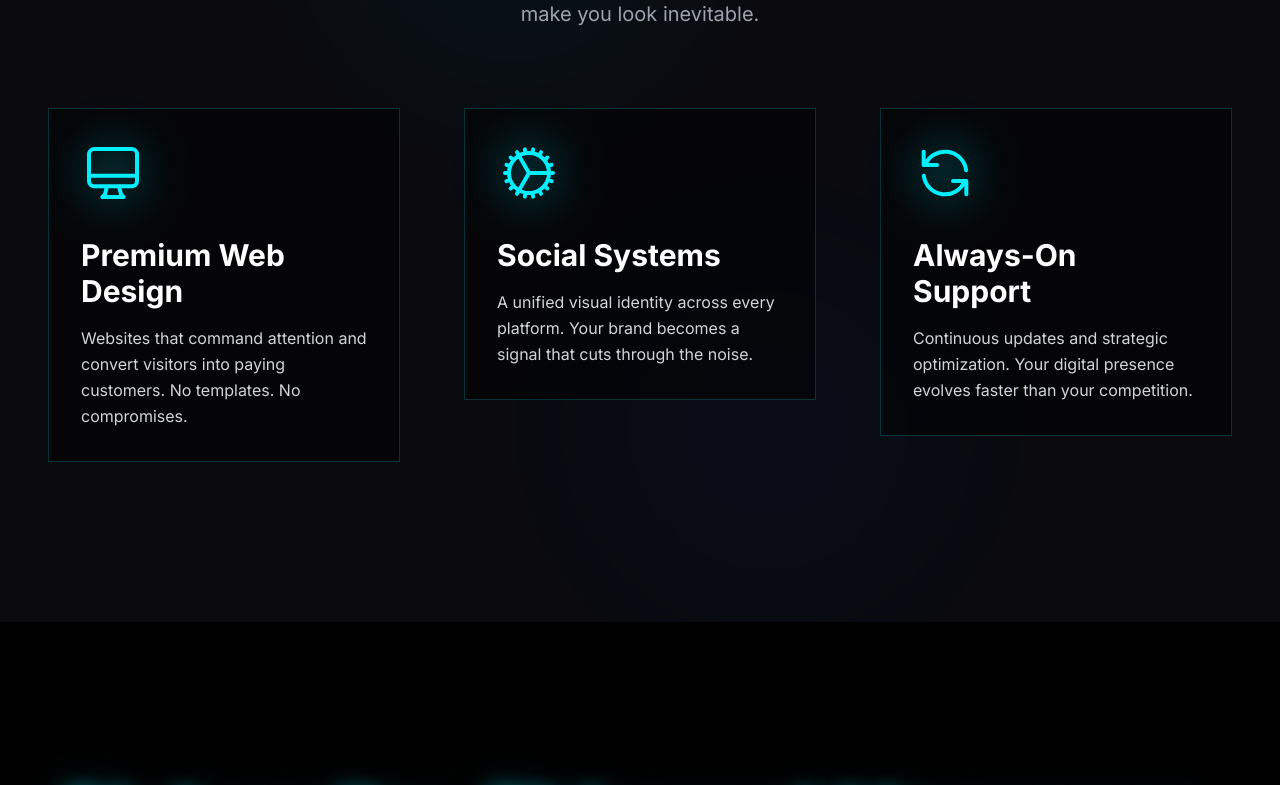
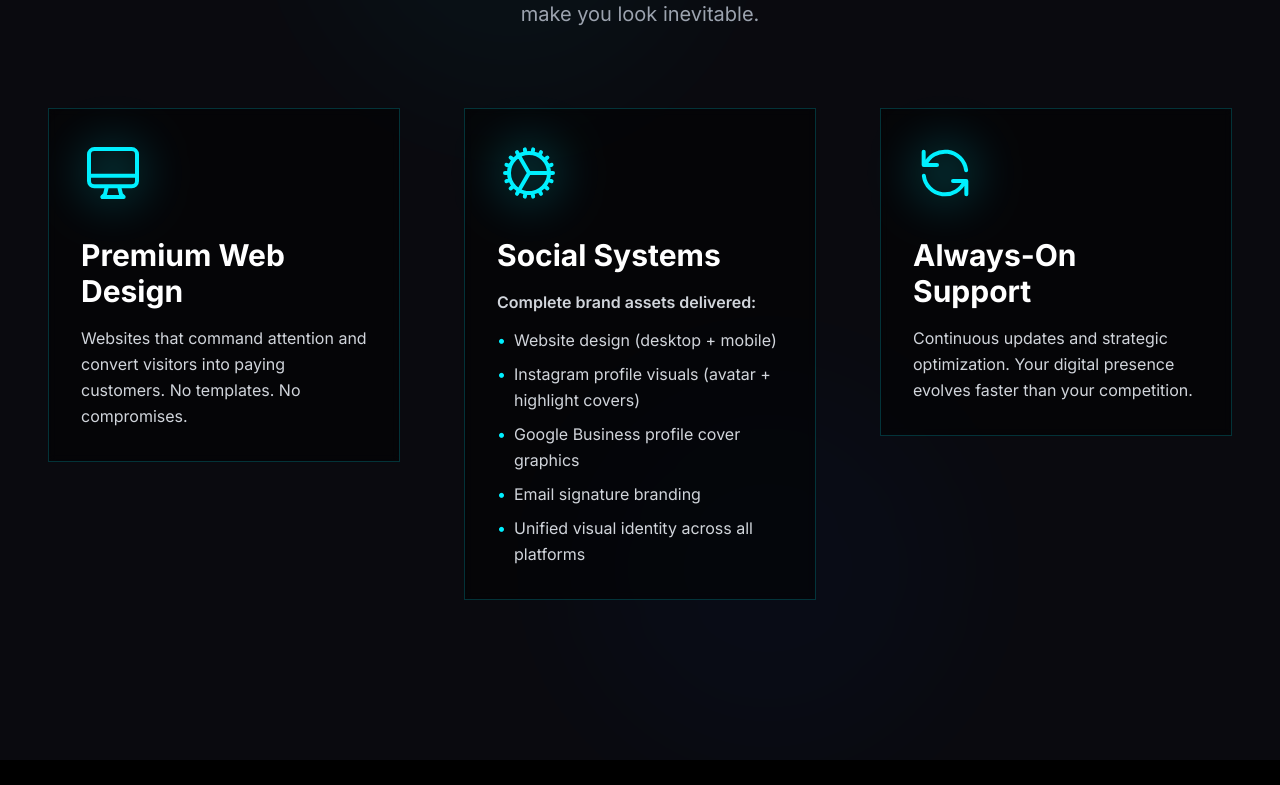
Before and after one commit to Mattp727/motioncore-studio, a Next.js app: page / in a window 1280 px wide. Shown: the part 2046-2831 px from the top of the page. Built offline with nearby package versions, Linux system fonts and the light colour scheme.

Commit message:
Rewrite Social Systems section with concrete deliverables list

```diff
--- a/components/sections/WhatWeDo.tsx
+++ b/components/sections/WhatWeDo.tsx
@@ -14,7 +14,7 @@ const services = [
   },
   {
     title: 'Social Systems',
-    description: 'A unified visual identity across every platform. Your brand becomes a signal that cuts through the noise.',
+    description: 'Complete brand assets delivered: Website design (desktop + mobile), Instagram profile visuals (avatar + highlight covers), Google Business profile cover graphics, email signature branding, and unified visual identity across all platforms.',
     icon: (
       <svg className="w-16 h-16" fill="none" stroke="currentColor" viewBox="0 0 24 24">
         <path strokeLinecap="round" strokeLinejoin="round" strokeWidth={1.5} d="M4.5 12a7.5 7.5 0 0015 0m-15 0a7.5 7.5 0 1115 0m-15 0H3m16.5 0H21m-1.5 0H12m-8.457 3.077l1.41-.513m14.095-5.13l1.41-.513M5.106 17.785l1.15-.964m11.49-9.642l1.149-.964M7.501 19.795l.75-1.3m7.5-12.99l.75-1.3m-6.063 16.658l.26-1.477m2.605-14.772l.26-1.477m0 17.726l-.26-1.477M10.698 4.614l-.26-1.477M16.5 19.794l-.75-1.299M7.5 4.205L12 12m6.894 5.785l-1.149-.964M6.256 7.178l-1.15-.964m15.352 8.864l-1.41-.513M4.954 9.435l-1.41-.514M12.002 12l-3.75 6.495" />
@@ -94,9 +94,37 @@ export default function WhatWeDo() {
                 <h3 className="text-3xl font-bold mb-4 text-white group-hover:text-electric-cyan transition-colors">
                   {service.title}
                 </h3>
-                <p className="text-gray-300 text-base leading-relaxed">
-                  {service.description}
-                </p>
+                {service.title === 'Social Systems' ? (
+                  <div className="text-gray-300 text-base leading-relaxed">
+                    <p className="mb-3 font-semibold">Complete brand assets delivered:</p>
+                    <ul className="space-y-2 list-none pl-0">
+                      <li className="flex items-start">
+                        <span className="text-electric-cyan mr-2">•</span>
+                        <span>Website design (desktop + mobile)</span>
+                      </li>
+                      <li className="flex items-start">
+                        <span className="text-electric-cyan mr-2">•</span>
+                        <span>Instagram profile visuals (avatar + highlight covers)</span>
+                      </li>
+                      <li className="flex items-start">
+                        <span className="text-electric-cyan mr-2">•</span>
+                        <span>Google Business profile cover graphics</span>
+                      </li>
+                      <li className="flex items-start">
+                        <span className="text-electric-cyan mr-2">•</span>
+                        <span>Email signature branding</span>
+                      </li>
+                      <li className="flex items-start">
+                        <span className="text-electric-cyan mr-2">•</span>
+                        <span>Unified visual identity across all platforms</span>
+                      </li>
+                    </ul>
+                  </div>
+                ) : (
+                  <p className="text-gray-300 text-base leading-relaxed">
+                    {service.description}
+                  </p>
+                )}
 
                 {/* Bottom accent line */}
                 <motion.div
```
